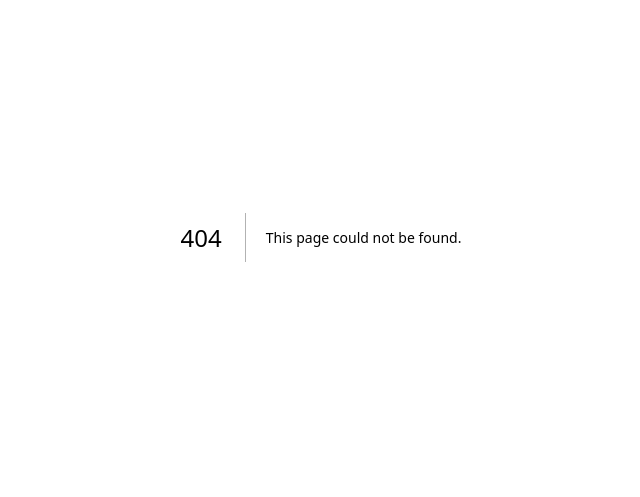
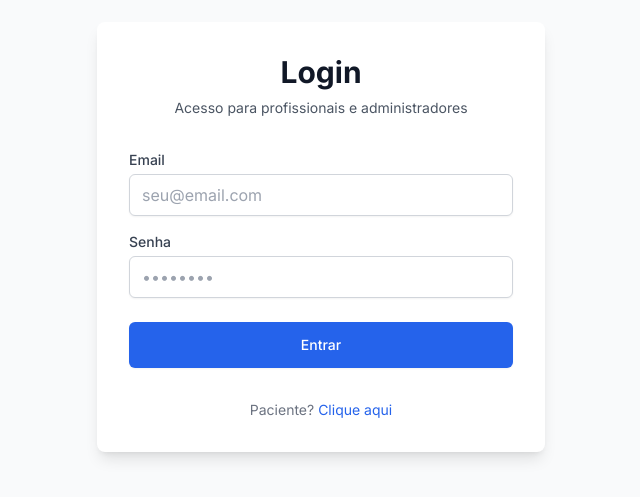
Before and after one commit to JeffersonAtos/prontuario-saas, a Next.js app: page /login in a window 1280 px wide. Before the commit this address had no page. Shown: the part 163-660 px from the top of the page, without its empty margins (319-959 px from the left). Built offline with nearby package versions, Linux system fonts and the light colour scheme.

Commit message:
Create page.tsx
Tela de login para médicos, recepção, admins (não é para pacientes).

```diff
--- /dev/null
+++ b/src/app/login/page.tsx
@@ -0,0 +1,108 @@
+'use client'
+
+import { useState } from 'react'
+import { useRouter } from 'next/navigation'
+
+export default function LoginPage() {
+  const router = useRouter()
+  const [email, setEmail] = useState('')
+  const [password, setPassword] = useState('')
+  const [loading, setLoading] = useState(false)
+  const [error, setError] = useState('')
+
+  const handleLogin = async (e: React.FormEvent) => {
+    e.preventDefault()
+    setLoading(true)
+    setError('')
+
+    // TODO: Implementar login real com Supabase
+    // Por enquanto, simulação básica
+    if (email && password) {
+      // Simula redirecionamento baseado no email
+      if (email.includes('medico')) {
+        router.push('/medico')
+      } else if (email.includes('recepcao')) {
+        router.push('/recepcao')
+      } else if (email.includes('admin')) {
+        router.push('/admin-clinica')
+      } else if (email.includes('super')) {
+        router.push('/super-admin')
+      } else {
+        setError('Email ou senha inválidos')
+      }
+    } else {
+      setError('Preencha todos os campos')
+    }
+
+    setLoading(false)
+  }
+
+  return (
+    <div className="min-h-screen flex items-center justify-center bg-gray-50">
+      <div className="max-w-md w-full space-y-8 p-8 bg-white rounded-lg shadow-lg">
+        <div className="text-center">
+          <h2 className="text-3xl font-bold text-gray-900">
+            Login
+          </h2>
+          <p className="mt-2 text-sm text-gray-600">
+            Acesso para profissionais e administradores
+          </p>
+        </div>
+
+        <form className="mt-8 space-y-6" onSubmit={handleLogin}>
+          <div className="space-y-4">
+            <div>
+              <label htmlFor="email" className="block text-sm font-medium text-gray-700">
+                Email
+              </label>
+              <input
+                id="email"
+                name="email"
+                type="email"
+                required
+                value={email}
+                onChange={(e) => setEmail(e.target.value)}
+                className="mt-1 block w-full px-3 py-2 border border-gray-300 rounded-md shadow-sm focus:outline-none focus:ring-blue-500 focus:border-blue-500"
+                placeholder="seu@email.com"
+              />
+            </div>
+
+            <div>
+              <label htmlFor="password" className="block text-sm font-medium text-gray-700">
+                Senha
+              </label>
+              <input
+                id="password"
+                name="password"
+                type="password"
+                required
+                value={password}
+                onChange={(e) => setPassword(e.target.value)}
+                className="mt-1 block w-full px-3 py-2 border border-gray-300 rounded-md shadow-sm focus:outline-none focus:ring-blue-500 focus:border-blue-500"
+                placeholder="••••••••"
+              />
+            </div>
+          </div>
+
+          {error && (
+            <div className="text-red-600 text-sm text-center">
+              {error}
+            </div>
+          )}
+
+          <button
+            type="submit"
+            disabled={loading}
+            className="w-full flex justify-center py-3 px-4 border border-transparent rounded-md shadow-sm text-sm font-medium text-white bg-blue-600 hover:bg-blue-700 focus:outline-none focus:ring-2 focus:ring-offset-2 focus:ring-blue-500 disabled:opacity-50"
+          >
+            {loading ? 'Entrando...' : 'Entrar'}
+          </button>
+        </form>
+
+        <div className="text-center text-sm text-gray-500">
+          <p>Paciente? <a href="/paciente" className="text-blue-600 hover:underline">Clique aqui</a></p>
+        </div>
+      </div>
+    </div>
+  )
+}
```
